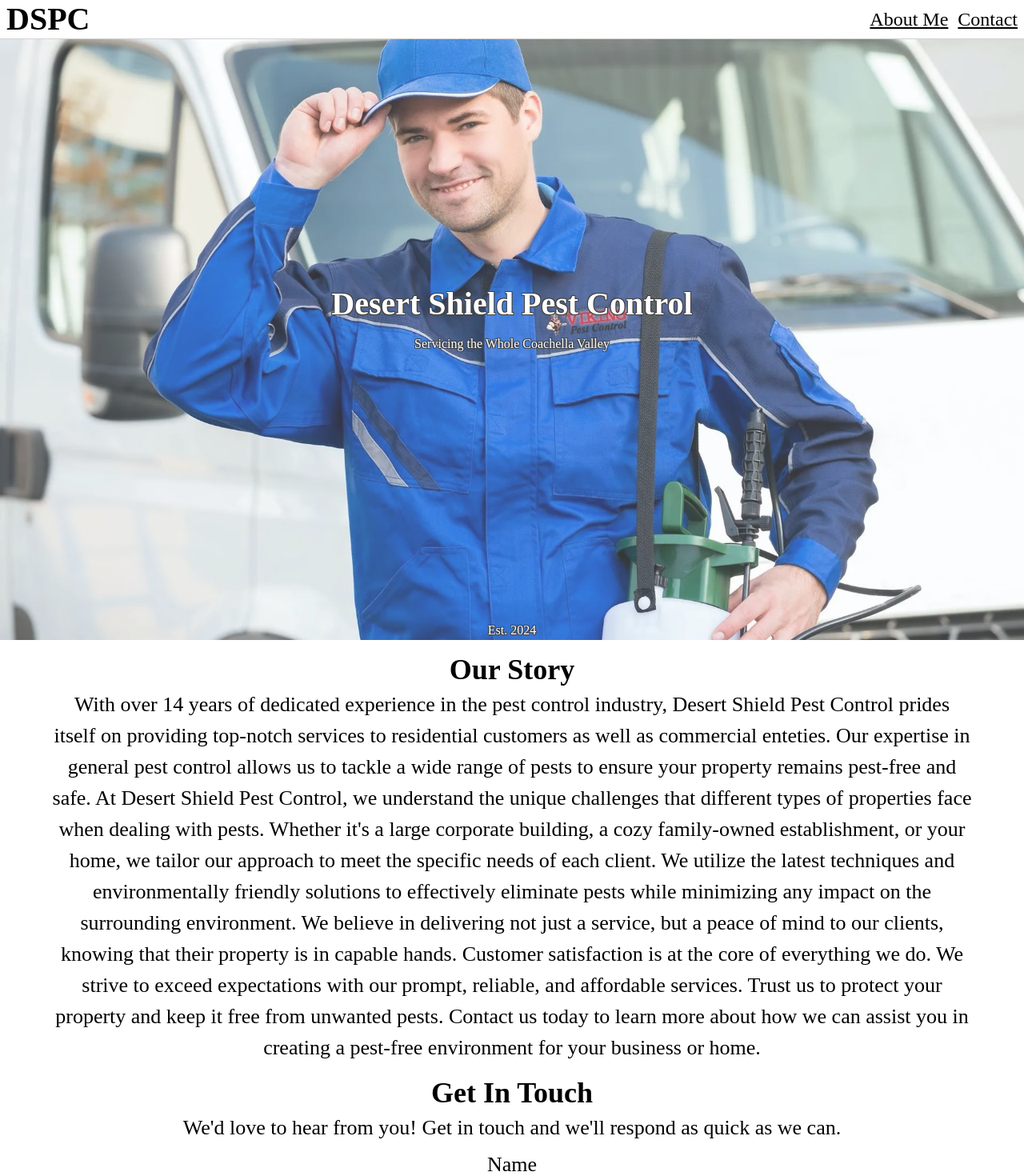
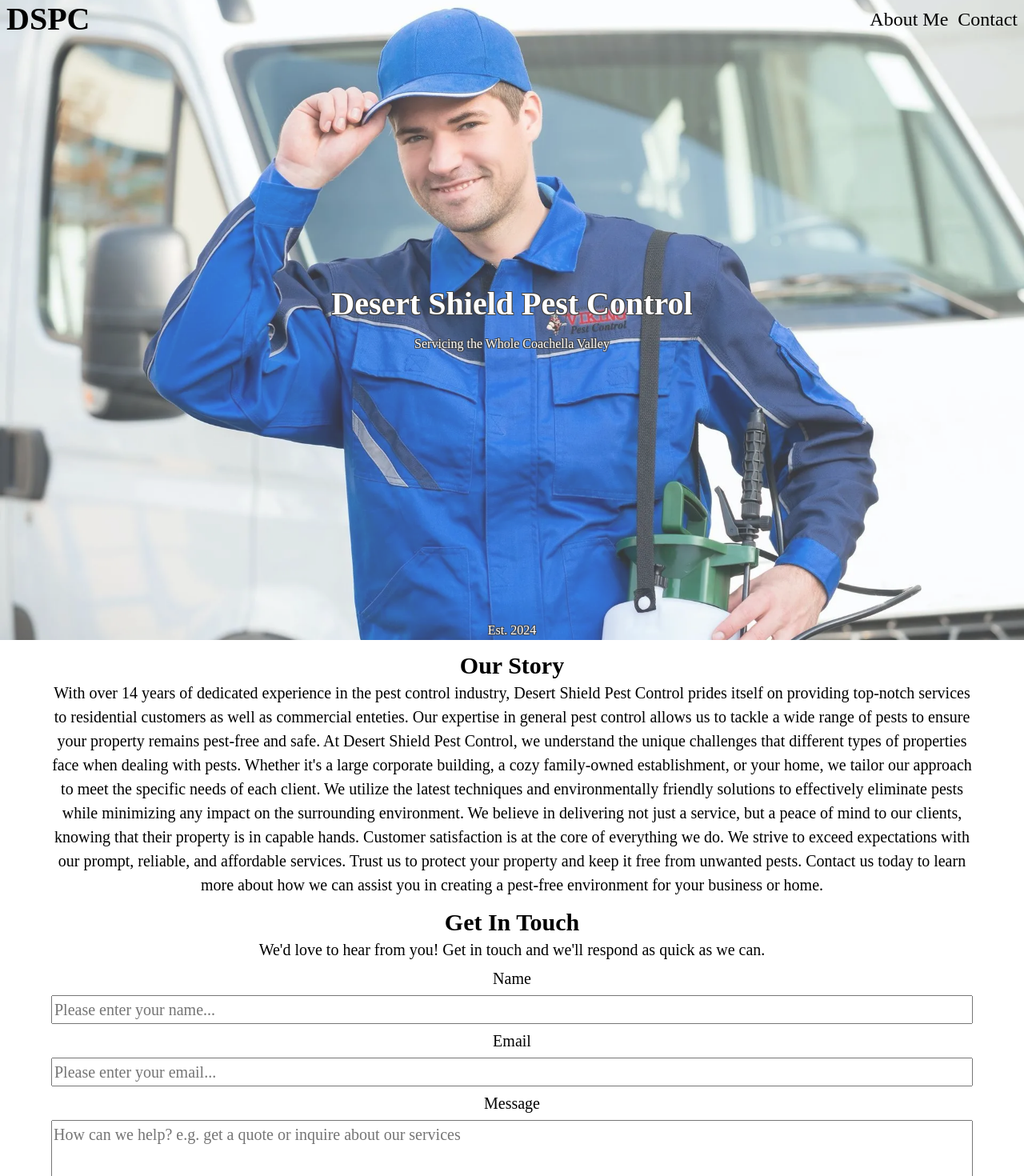
Before and after one commit to rvrios22/desert-shield-pest-control, a React (Vite) app: page / in a window 1280 px wide. Shown: the top 1470 px of the page at 80% size. Built offline with nearby package versions, Linux system fonts and the light colour scheme.

Commit message:
add: links for navbar, add: observer to animate header, add: variables to control text size

```diff
--- a/src/App.jsx
+++ b/src/App.jsx
@@ -1,12 +1,13 @@
+import { useRef } from 'react'
 import './App.css'
 import { AboutMe, Contact, Footer, Landing, Navbar } from './componentExporter'
 
 function App() {
-
+const landingImgRef = useRef(null)
   return (
     <>
-      <Navbar />
-      <Landing />
+      <Navbar landingImgRef={landingImgRef}/>
+      <Landing landingImgRef={landingImgRef}/>
       <AboutMe />
       <Contact />
       <Footer />
--- a/src/components/about-me/AboutMe.jsx
+++ b/src/components/about-me/AboutMe.jsx
@@ -3,7 +3,7 @@
 
 function AboutMe() {
   return (
-    <div className="about-me-container">
+    <div id="about-me" className="about-me-container">
       <h2 className="about-me-header">Our Story</h2>
       <p>
         With over 14 years of dedicated experience in the pest control industry,
--- a/src/components/about-me/aboutMe.css
+++ b/src/components/about-me/aboutMe.css
@@ -1,12 +1,12 @@
 .about-me-container h2 {
     margin: .5em auto .1em;
     text-align: center;
-    font-size: clamp(22px, 8vw, 36px);
+    font-size: clamp(var(--header-min), var(--header-pref), var(--header-max));
 }
 
 .about-me-container p {
     width: 90%;
     margin: 0 auto;
     text-align: center;
-    font-size: clamp(16px, 4vw, 26px);
+    font-size: clamp(var(--p-min), var(--p-pref), var(--p-max));
 }
--- a/src/components/contact/Contact.jsx
+++ b/src/components/contact/Contact.jsx
@@ -48,7 +48,7 @@
   };
 
   return (
-    <div className="contact-container">
+    <div id="contact" className="contact-container">
       <h2>Get In Touch</h2>
       <p>We'd love to hear from you! Get in touch and we'll respond as quick as we can.</p>
       <form ref={form} onSubmit={sendEmail}>
--- a/src/components/contact/contact.css
+++ b/src/components/contact/contact.css
@@ -12,11 +12,11 @@
     width: 90%;
     margin: 0 auto;
     text-align: center;
-    font-size: clamp(16px, 4vw, 26px);
+    font-size: clamp(var(--p-min), var(--p-pref), var(--p-max));
 }
 
 .contact-container h2 {
-    font-size: clamp(22px, 8vw, 36px);
+    font-size: clamp(var(--header-min), var(--header-pref), var(--header-max));
     margin: .5em auto .1em;
 }
 
--- a/src/components/landing/Landing.jsx
+++ b/src/components/landing/Landing.jsx
@@ -1,6 +1,6 @@
 import React, { useEffect, useState } from "react";
 import "./landing.css";
-function Landing() {
+function Landing({ landingImgRef }) {
   const [imgSize, setImgSize] = useState({ width: 0, height: 0 });
   const handleImgSize = (e) => {
     setImgSize({
@@ -22,12 +22,13 @@
   }, []);
 
   return (
-    <div className="landing-container">
+    <div id="landing" className="landing-container">
       <img
         src="/tempLanding.webp"
         alt="Pest Control Image"
         className="landing-img"
         onLoad={handleImgSize}
+        ref={landingImgRef}
         height={imgSize.height}
         width={imgSize.width}
       />
--- a/src/components/navbar/Navbar.jsx
+++ b/src/components/navbar/Navbar.jsx
@@ -1,14 +1,16 @@
-import React, { useEffect, useState } from "react";
+import React, { useEffect, useState, useRef } from "react";
 import "./navbar.css";
-function Navbar() {
+function Navbar({ landingImgRef }) {
   const [windowWidth, setWindowWidth] = useState(window.innerWidth);
   const [displayHamburger, setDisplayHamburger] = useState(true);
+  const [headerBackground, setHeaderBackground] = useState(true);
+  const headerRef = useRef(null);
 
   useEffect(() => {
     if (window.innerWidth >= 600) {
       setDisplayHamburger(false);
     } else {
-      setDisplayHamburger(true)
+      setDisplayHamburger(true);
     }
     const handleResize = () => {
       setWindowWidth(window.innerWidth);
@@ -18,12 +20,37 @@
       window.removeEventListener("resize", handleResize);
     };
   }, [windowWidth]);
+
+  useEffect(() => {
+    const options = {
+      root: null,
+      rootMargin: "0px",
+      threshold: 0.5,
+    };
+    const observer = new IntersectionObserver((entries) => {
+      entries.forEach((entry) => {
+        console.log(entry);
+        if (!entry.isIntersecting) {
+          headerRef.current.classList.add("header-background");
+        } else {
+          headerRef.current.classList.remove("header-background");
+        }
+      }, options);
+    });
+    observer.observe(landingImgRef.current);
+
+    return () => {
+      observer.disconnect();
+    };
+  }, []);
   return (
-    <header>
-      <h1>DSPC</h1>
+    <header ref={headerRef}>
+      <a href="#landing">
+        <h1>DSPC</h1>
+      </a>
       {displayHamburger ? (
         <div className="navbar-hamburger">
-          <img src="hamburger.svg" alt="menu icon" width='30' />
+          <img src="hamburger.svg" alt="menu icon" width="30" />
         </div>
       ) : (
         <div className="navbar-links">
--- a/src/components/navbar/navbar.css
+++ b/src/components/navbar/navbar.css
@@ -7,8 +7,17 @@
     align-items: center;
     padding: 2px 8px;
     z-index: 2;
+    transition: all 0.3s ease;
+}
+
+
+.header-background {
     background-color: rgb(255, 255, 255);
     border-bottom: 1px solid var(--border-color);
+}
+
+header a {
+    text-decoration: none;
 }
 
 header h1 {
--- a/src/index.css
+++ b/src/index.css
@@ -1,6 +1,12 @@
 :root {
   --text-shadow: #424242;
   --border-color: #d3d3d3;
+  --header-min: 22px;
+  --header-pref: 8vw;
+  --header-max: 30px;
+  --p-min: 16px;
+  --p-pref: 4vw;
+  --p-max: 20px;
 }
 /* Box sizing rules */
 *,
@@ -78,3 +84,7 @@
 body {
   margin: 0;
 }
+
+a:hover {
+  cursor: pointer;
+}
```
